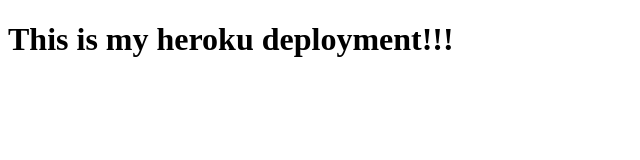
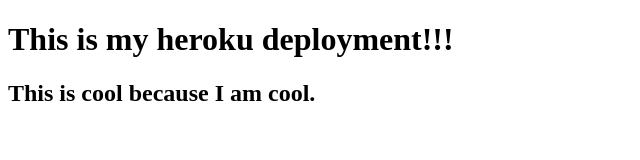
Before and after one commit to RachelLSim/deployment-demo, a plain HTML site: page index.html in a window 1280 px wide. Shown: the whole page, without its empty margins (0-640 px from the left). Drawn offline with Linux system fonts and the light colour scheme.

Commit message:
html change

```diff
--- a/index.html
+++ b/index.html
@@ -8,5 +8,6 @@
 </head>
 <body>
   <h1>This is my heroku deployment!!!</h1>
+  <h2>This is cool because I am cool.</h2>
 </body>
 </html>
```
